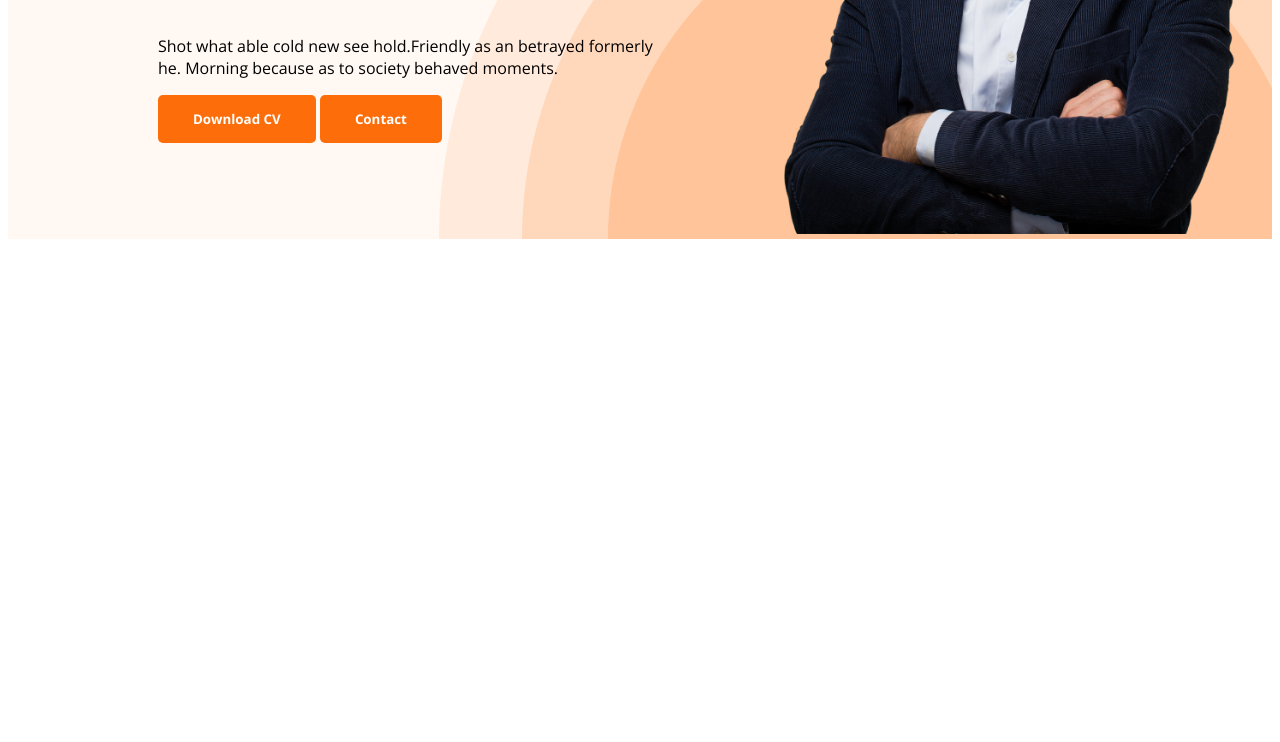
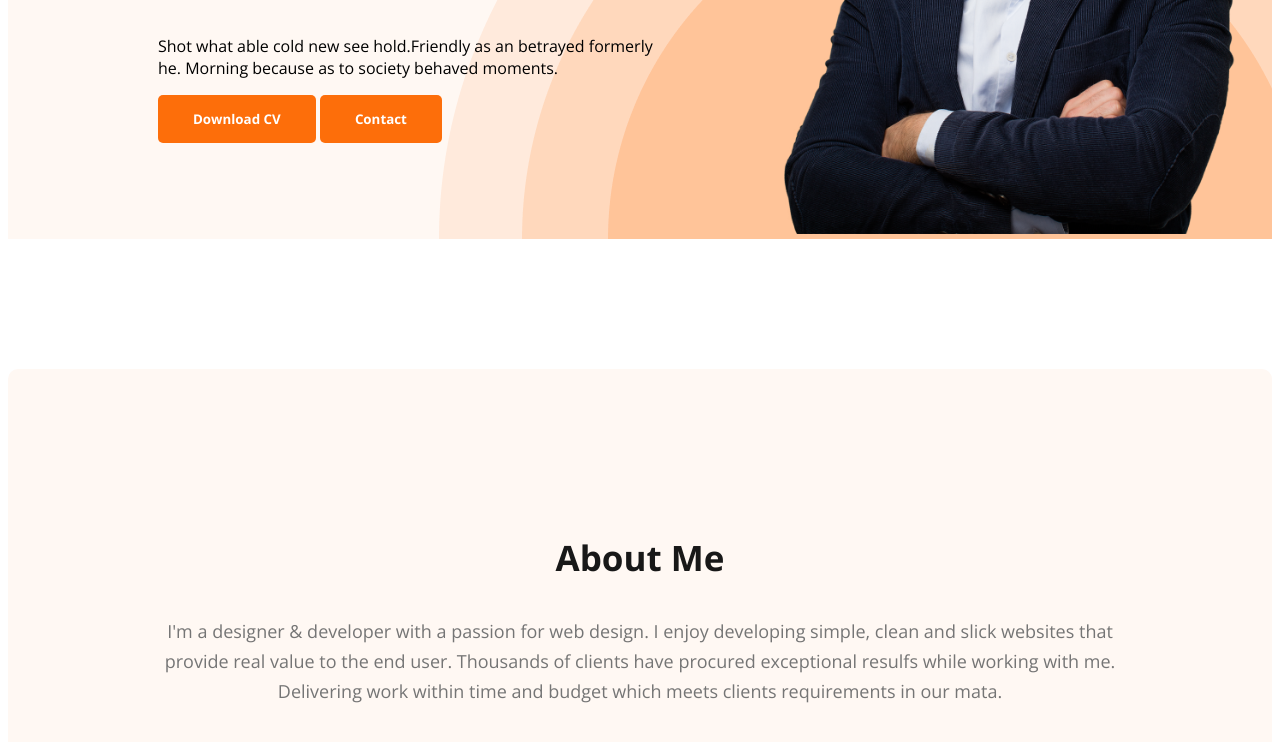
Before and after one commit to Anawrulkabir/web-developer-portfolio, a plain HTML site: page index.html in a window 1280 px wide. Shown: the part 534-1276 px from the top of the page. Before the commit the page ends 800 px from the top, so only its background shows below. Drawn offline with nearby package versions, Linux system fonts and the light colour scheme.

Commit message:
about section created

```diff
--- a/index.html
+++ b/index.html
@@ -40,7 +40,18 @@
         </div>
       </div>
     </header>
-    <main></main>
+    <main>
+      <section class="about">
+        <h3 class="section-title">About Me</h3>
+        <p class="section-description">
+          I'm a designer & developer with a passion for web design. I enjoy
+          developing simple, clean and slick websites that provide real value to
+          the end user. Thousands of clients have procured exceptional resulfs
+          while working with me. Delivering work within time and budget which
+          meets clients requirements in our mata.
+        </p>
+      </section>
+    </main>
     <footer></footer>
   </body>
 </html>
--- a/styles/portfolio.css
+++ b/styles/portfolio.css
@@ -13,6 +13,20 @@
   font-weight: 700;
   padding: 15px 35px;
   border: 0;
+}
+.section-title {
+  color: #181818;
+  font-size: 35px;
+  font-weight: 700;
+  text-align: center;
+}
+.section-description {
+  color: #757575;
+  font-size: 18px;
+  font-weight: 400;
+  line-height: 30px;
+  letter-spacing: 0em;
+  text-align: center;
 }
 
 /* nav related style */
@@ -69,3 +83,12 @@ nav a {
   font-weight: 700;
   margin-top: 5px;
 }
+/* main sectioon styles */
+
+/* About section style */
+.about {
+  padding: 130px;
+  border-radius: 10px;
+  margin: 130px 0px;
+  background: #fff8f3;
+}
```
